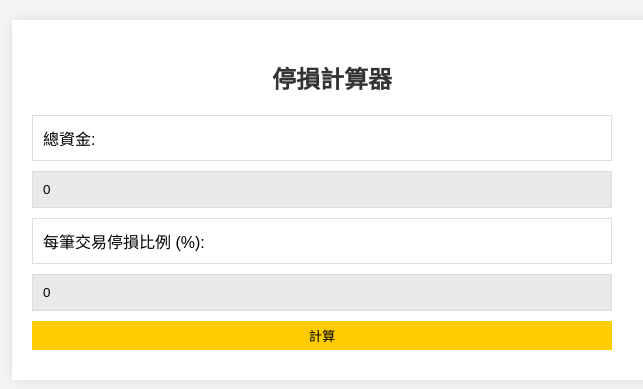
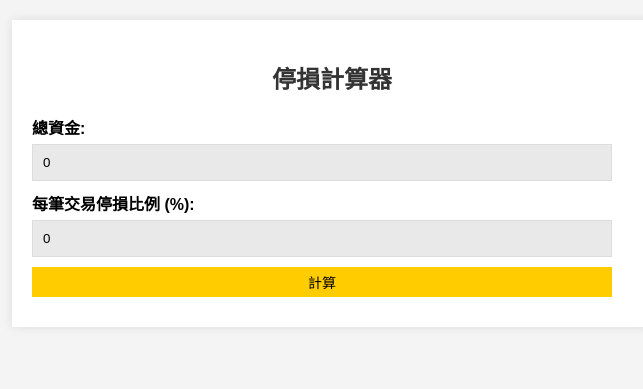
Before and after one commit to murmurcats/STOPLOSS, a Flask app: page / in a window 1280 px wide. Shown: the top 389 px of the page, without its empty margins (308-951 px from the left). Run offline with Flask 3, Linux system fonts and the light colour scheme.

Commit message:
Update index.html

```diff
--- a/templates/index.html
+++ b/templates/index.html
@@ -23,7 +23,11 @@
             text-align: center;
             color: #333;
         }
-        label, input, button {
+        .label-title {
+            margin-bottom: 5px;
+            font-weight: bold;
+        }
+        input, button {
             display: block;
             width: calc(100% - 20px);
             padding: 10px;
@@ -39,6 +43,7 @@
             border: none;
             margin-top: 10px;
             cursor: pointer;
+            font-size: 14px; /* Smaller font size for buttons */
         }
         .calculate-button {
             background-color: #ffcc00; /* Yellow */
@@ -65,7 +70,7 @@
         }
         /* Responsive adjustments */
         @media (max-width: 768px) {
-            label, input, button {
+            input, button {
                 font-size: 16px;
             }
             .container {
@@ -83,11 +88,11 @@
     <div class="container">
         <h2>停損計算器</h2>
         <form method="post">
-            <label for="total_capital">總資金:</label>
-            <input type="number" id="total_capital" name="total_capital" value="{{ total_capital }}" step="any">
+            <div class="label-title">總資金:</div>
+            <input type="number" name="total_capital" value="{{ total_capital }}" step="any">
 
-            <label for="stop_loss_percentage">每筆交易停損比例 (%):</label>
-            <input type="number" id="stop_loss_percentage" name="stop_loss_percentage" value="{{ stop_loss_percentage }}" step="0.01">
+            <div class="label-title">每筆交易停損比例 (%):</div>
+            <input type="number" name="stop_loss_percentage" value="{{ stop_loss_percentage }}" step="0.01">
 
             <button type="submit" class="calculate-button">計算</button>
 
@@ -98,15 +103,15 @@
             {% endif %}
 
             <!-- 做多操作 -->
-            <div id="long_operation" style="{{ 'display:none;' if not show_long_operation }}">
-                <label for="long_entry_price">做多進場價格:</label>
-                <input type="number" id="long_entry_price" name="long_entry_price" value="{{ long_entry_price }}" step="any">
+            {% if show_long_operation %}
+                <div class="label-title">做多進場價格:</div>
+                <input type="number" name="long_entry_price" value="{{ long_entry_price }}" step="any">
 
-                <label for="long_stop_loss_price">做多停損價格:</label>
-                <input type="number" id="long_stop_loss_price" name="long_stop_loss_price" value="{{ long_stop_loss_price }}" step="any">
+                <div class="label-title">做多停損價格:</div>
+                <input type="number" name="long_stop_loss_price" value="{{ long_stop_loss_price }}" step="any">
 
                 <button type="submit" name="long_calculate" class="long-calculate-button">計算做多</button>
-            </div>
+            {% endif %}
 
             {% if long_results_shown %}
                 <div class="result">
@@ -116,15 +121,15 @@
             {% endif %}
 
             <!-- 做空操作 -->
-            <div id="short_operation" style="{{ 'display:none;' if not show_short_operation }}">
-                <label for="short_entry_price">做空進場價格:</label>
-                <input type="number" id="short_entry_price" name="short_entry_price" value="{{ short_entry_price }}" step="any">
+            {% if show_short_operation %}
+                <div class="label-title">做空進場價格:</div>
+                <input type="number" name="short_entry_price" value="{{ short_entry_price }}" step="any">
 
-                <label for="short_stop_loss_price">做空停損價格:</label>
-                <input type="number" id="short_stop_loss_price" name="short_stop_loss_price" value="{{ short_stop_loss_price }}" step="any">
+                <div class="label-title">做空停損價格:</div>
+                <input type="number" name="short_stop_loss_price" value="{{ short_stop_loss_price }}" step="any">
 
                 <button type="submit" name="short_calculate" class="short-calculate-button">計算做空</button>
-            </div>
+            {% endif %}
 
             {% if short_results_shown %}
                 <div class="result">
```
